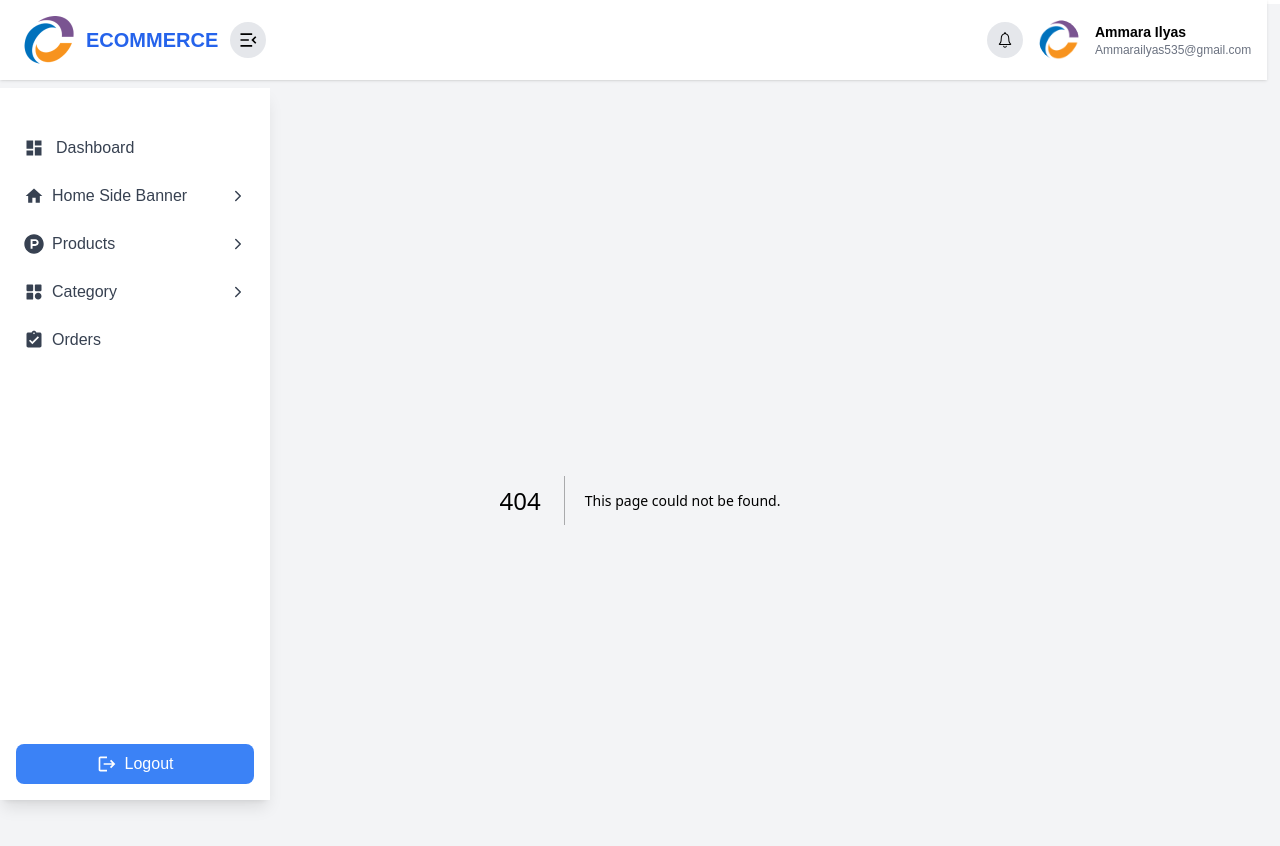
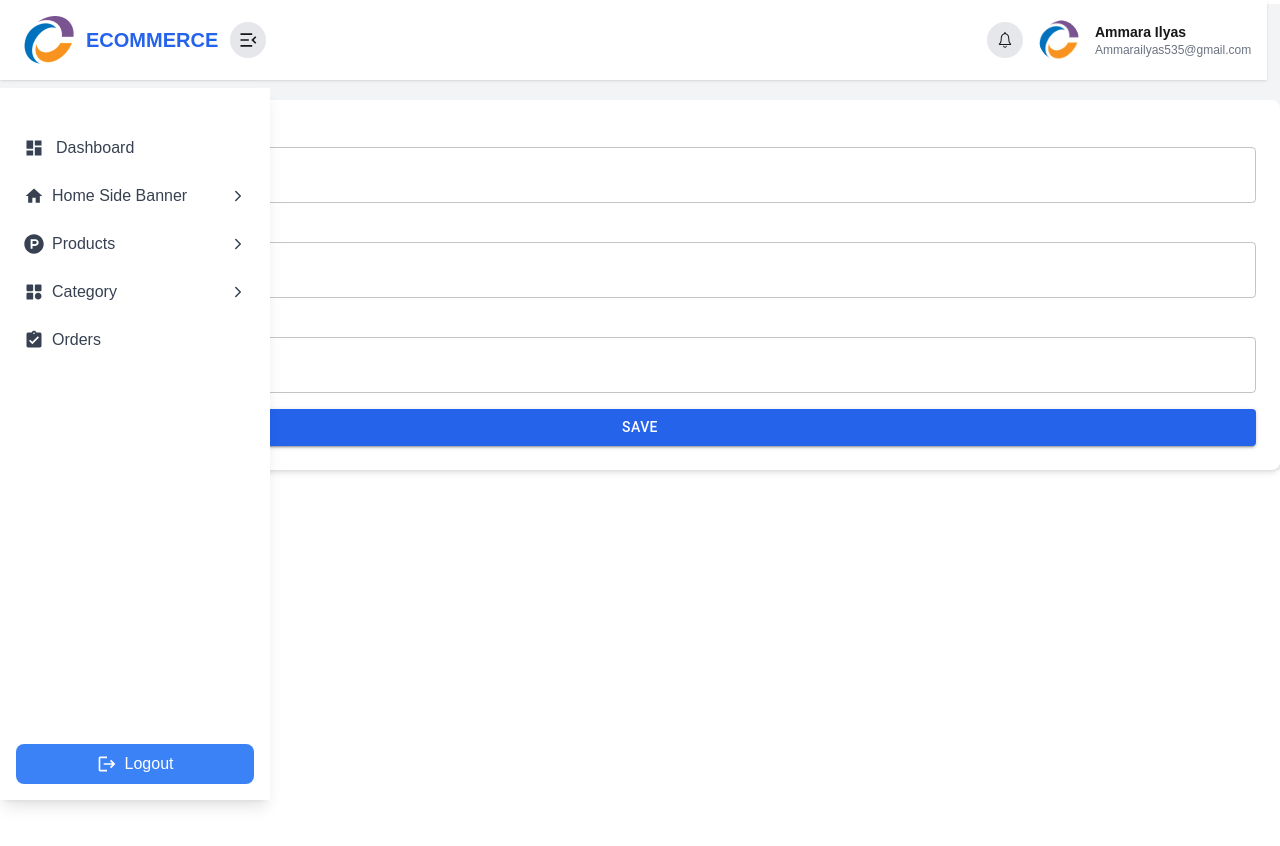
Before and after one commit to ammara-Ilyas/dashboard_ecommerce, a Next.js app: page /auth/account in a window 1280 px wide. Before the commit this address had no page. Shown: the top 846 px of the page. After the commit the page ends 800 px from the top, so only its background shows below. Built offline with nearby package versions, Linux system fonts and the light colour scheme.

Commit message:
Fixed issue

```diff
--- a/next.config.mjs
+++ b/next.config.mjs
@@ -1,4 +1,15 @@
 /** @type {import('next').NextConfig} */
-const nextConfig = {};
+const nextConfig = {
+  images: {
+    remotePatterns: [
+      {
+        protocol: "https",
+        hostname: "via.placeholder.com",
+        port: "",
+        pathname: "/**",
+      },
+    ],
+  },
+};
 
 export default nextConfig;
--- /dev/null
+++ b/src/app/auth/account/page.jsx
@@ -0,0 +1,11 @@
+import React from "react";
+import AccountForm from "@/components/widgets/auth/AccountForm";
+const Page = () => {
+  return (
+    <div>
+      <AccountForm />
+    </div>
+  );
+};
+
+export default Page;
--- /dev/null
+++ b/src/app/auth/login/page.jsx
@@ -0,0 +1,7 @@
+import React from "react";
+
+const Page = () => {
+  return <div></div>;
+};
+
+export default Page;
--- /dev/null
+++ b/src/app/auth/register/page.jsx
@@ -0,0 +1,7 @@
+import React from "react";
+
+const Page = () => {
+  return <div></div>;
+};
+
+export default Page;
--- a/src/app/category/subCategories/page.jsx
+++ b/src/app/category/subCategories/page.jsx
@@ -5,7 +5,7 @@ import CategoryTable from "@/components/widgets/categories/SubCAtegoryTabel";
 const Page = () => {
   const router = useRouter();
   const handleButton = () => {
-    console.log("clicked");
+    // console.log("clicked");
     router.push("/category/uploadSubCategory");
   };
 
--- a/src/components/widgets/categories/CategoriesTabel.jsx
+++ b/src/components/widgets/categories/CategoriesTabel.jsx
@@ -8,7 +8,7 @@ import { useCategory } from "@/contextApi/CategoriesContext";
 import { useRouter } from "next/navigation";
 const CategoryList = () => {
   const { categories, setCategories, setCategoryForm } = useCategory();
-  console.log("categories", categories);
+  // console.log("categories", categories);
 
   const router = useRouter();
   // Handle Delete Functionality
--- a/src/components/widgets/dashboard/TotalSalesChart.jsx
+++ b/src/components/widgets/dashboard/TotalSalesChart.jsx
@@ -72,19 +72,19 @@ const TotalSalesChart = () => {
   console.log("total Stats");
 
   return (
-    <Card className="shadow-lg border-2 border-red-700 w-[98%] mx-auto">
+    <Card className="shadow-lg w-[98%] mx-auto">
       <CardContent>
         <Typography variant="h6" className="mb-4 font-semibold">
           Total Sales
         </Typography>
-        <div className="w-full h-96 border-2 border-black">
+        <div className="w-full h-96 ">
           <Bar
             data={{
               labels: data.labels,
               datasets: data.datasets,
             }}
             options={options}
-            className="border-2 border-blue-800 w-full text-black"
+            className="w-full text-black"
           />
         </div>
       </CardContent>
--- a/src/contextApi/ProductContext.jsx
+++ b/src/contextApi/ProductContext.jsx
@@ -22,7 +22,7 @@ const originalProducts = [
     discount: 20,
     rating: 4.5,
     location: "Warehouse A",
-    media: "https://via.placeholder.com/150?text=Smartphone+X1",
+    media: "/images/download.jpg",
     published: "2024-09-11T06:33:27.831Z",
     reviews: [
       {
```
Also changed, not shown: public/image/download.jpg (added).
